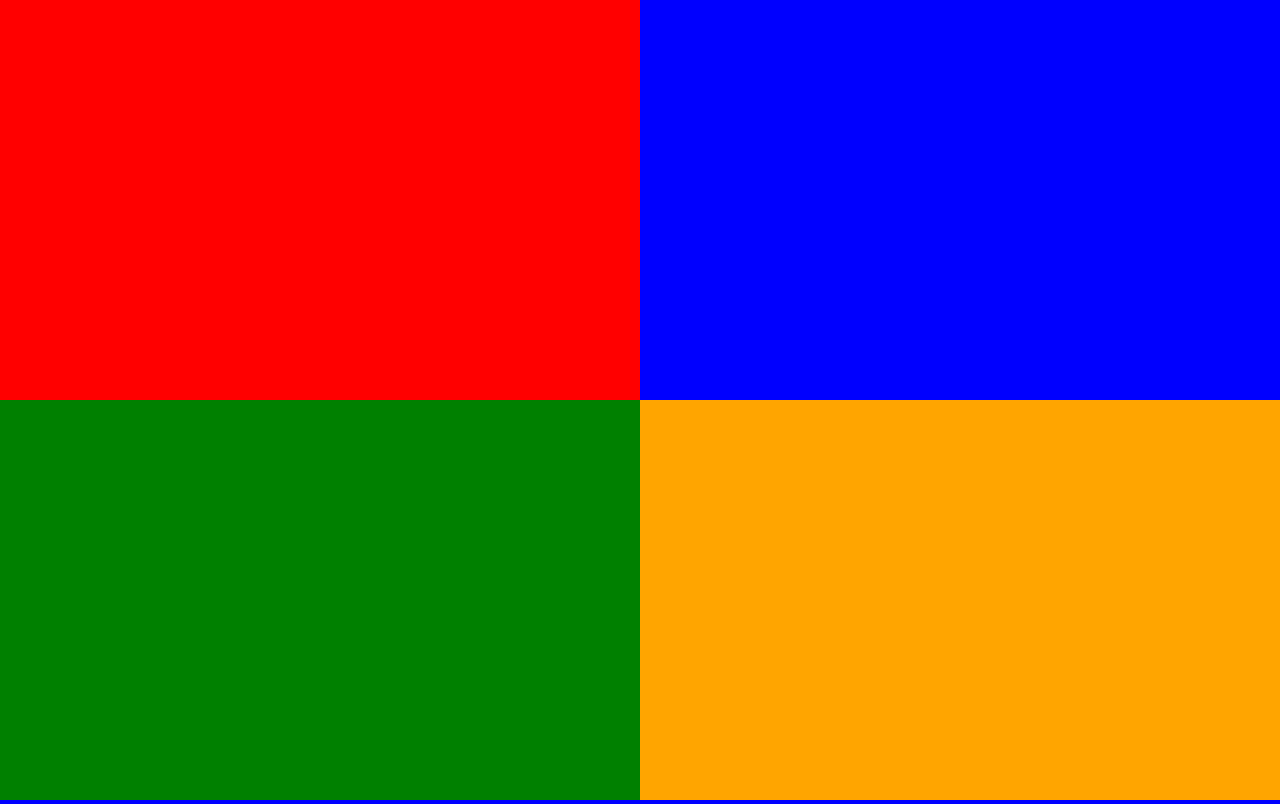
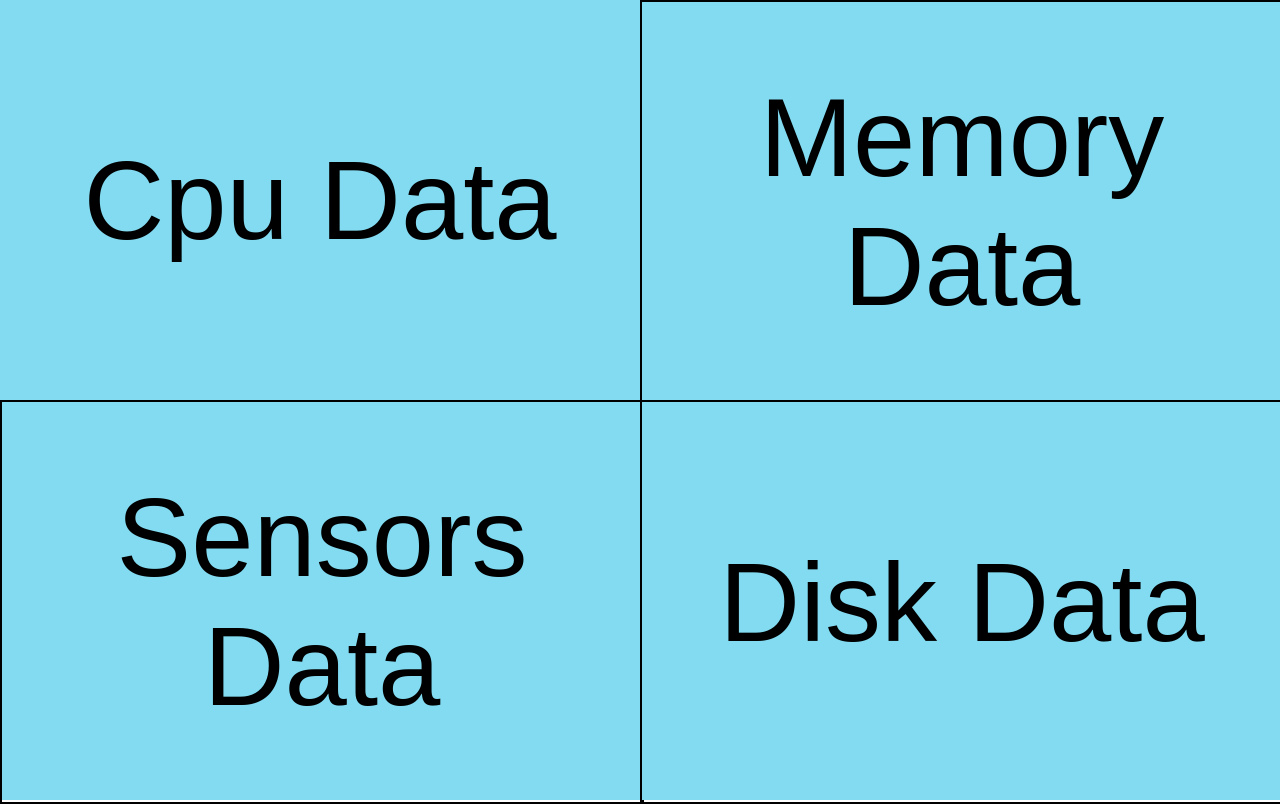
Before and after one commit to patryktomaszewski/Software-log-files-aggregation-system, a Django app: page / in a window 1280 px wide. Run offline with Django 3.2, Linux system fonts and the light colour scheme.

Commit message:
menu styling

```diff
--- a/log_aggregation_sys/static/css/main_menu.css
+++ b/log_aggregation_sys/static/css/main_menu.css
@@ -1,6 +1,8 @@
 * {
   margin: 0;
   padding: 0;
+  font-family: 'Cabin Condensed', sans-serif;
+    text-align: center;
 }
 
 .container {
@@ -8,6 +10,8 @@
   flex-wrap: wrap;
   margin: 0;
   padding: 0;
+    text-align: center;
+
 }
 
 .box {
@@ -16,22 +20,25 @@
   flex-shrink: 1;
   flex-basis: 50%;
   min-width: 300px;
+    background: #82dbf1;
+    text-align: center;
+
 }
 
 .box1 {
-  background: red;
+
 }
 
 .box2 {
-  background: blue;
+
 }
 
 .box3 {
-  background: green;
+
 }
 
 .box4 {
-  background: orange;
+
 }
 
 a.fill-div {
@@ -39,4 +46,19 @@ a.fill-div {
     height: 100%;
     width: 100%;
     text-decoration: none;
+    align-content: center;
+     border: 2px;
+    border-style: solid;
+    border-color: black;
+    color: black;
+    font-size: 700%;
+
+
 }
+
+a.fill-div-box1{
+    border: 0px;
+    border-right: 3px;
+    border-style: solid;
+    border-bottom-color: black;
+}
--- a/log_aggregation_sys/templates/main_menu/main_menu.html
+++ b/log_aggregation_sys/templates/main_menu/main_menu.html
@@ -10,16 +10,16 @@
 
 <div class="container">
   <div class="box box1">
-    <a href="{% url 'data_logger:cpu_data' %}" class="fill-div"></a>
+    <a href="{% url 'data_logger:cpu_data' %}" class="fill-div fill-div-box1">Cpu Data</a>
   </div>
   <div class="box box2">
-    <a href="#" class="fill-div"></a>
+    <a href="{% url 'data_logger:memory_data' %}" class="fill-div fill-div-box2">Memory Data</a>
   </div>
   <div class="box box3">
-    <a href="#" class="fill-div"></a>
+    <a href="{% url 'data_logger:sensors_data' %}" class="fill-div fill-div-box3">Sensors Data</a>
   </div>
   <div class="box box4">
-    <a href="#" class="fill-div"></a>
+    <a href="{% url 'data_logger:disk_data' %}" class="fill-div fill-div-box4">Disk Data</a>
   </div>
 
 </div>
```
